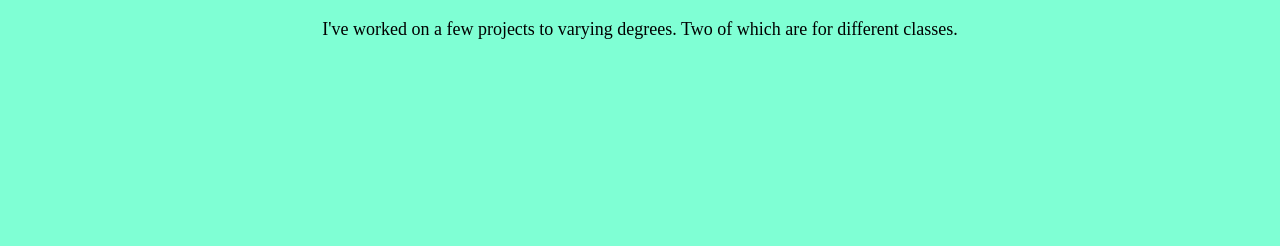
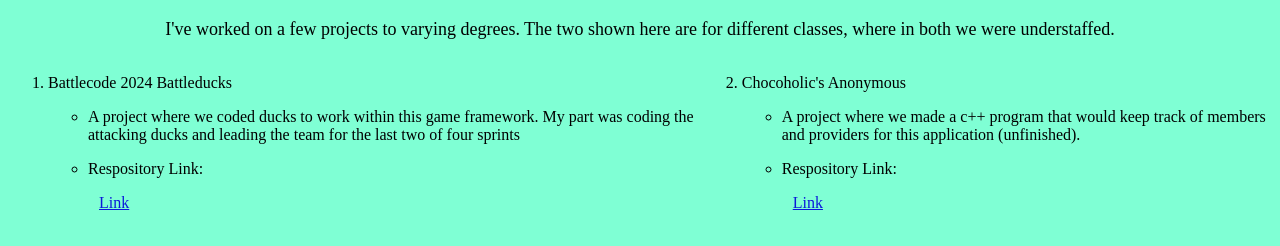
Before and after one commit to RamenPenguinArnold/WhoisArnold.github.io, a plain HTML site: page html/projects.html in a window 1280 px wide. Shown: the part 490-736 px from the top of the page. Drawn offline with Linux system fonts and the light colour scheme.

Commit message:
Finished Projects

```diff
--- a/Style/projects.css
+++ b/Style/projects.css
@@ -0,0 +1,14 @@
+.projectLink:link
+{
+    color: #0b19da;
+    text-decoration: underline;
+}
+.projectLink:visited
+{
+    color: #0b19da;
+    text-decoration: underline;
+}
+ol
+{
+    display: flex;
+}
--- a/html/projects.html
+++ b/html/projects.html
@@ -5,6 +5,7 @@
     <meta name="viewport" content="width=device-width, initial-scale=1.0" />
     <title>Arnold Mekonnen Final Project</title>
     <link rel="stylesheet" href="../Style/about.css" />
+    <link rel="stylesheet" href="../Style/projects.css" />
     <script defer src="../JS/Site.js"></script>
   </head>
   <body>
@@ -39,9 +40,34 @@
     <main>
       <h1 class="intro">Things I've Worked On</h1>
       <p class="bio">
-        I've worked on a few projects to varying degrees. Two of which are for different classes.
+        I've worked on a few projects to varying degrees. The two shown here are for different classes, where in both we were understaffed.
       </p>
-
+      <ol>
+        <li class = "project">
+            <p>Battlecode 2024 Battleducks</p>
+            <ul>
+                <li>
+                    <p>A project where we coded ducks to work within this game framework. My part was coding the attacking ducks and leading the team for the last two of four sprints</p>
+                </li>
+                <li>
+                    <p>Respository Link:</p>
+                    <a class ="projectLink" href="https://github.com/Prathameshchakote/battlecode24-scaffold-SE/tree/Sprint4">Link</a>
+                </li>
+            </ul>
+        </li>
+        <li class = "project">
+            <p>Chocoholic's Anonymous</p>
+            <ul>
+                <li>
+                    <p>A project where we made a c++ program that would keep track of members and providers for this application (unfinished).</p>
+                </li>
+                <li>
+                    <p>Respository Link:</p>
+                    <a class ="projectLink" href="https://github.com/RamenPenguinArnold/ChocAn">Link</a>
+                </li>
+            </ul>
+        </li>
+      </ol>
     </main>
   </body>
 </html>
```
